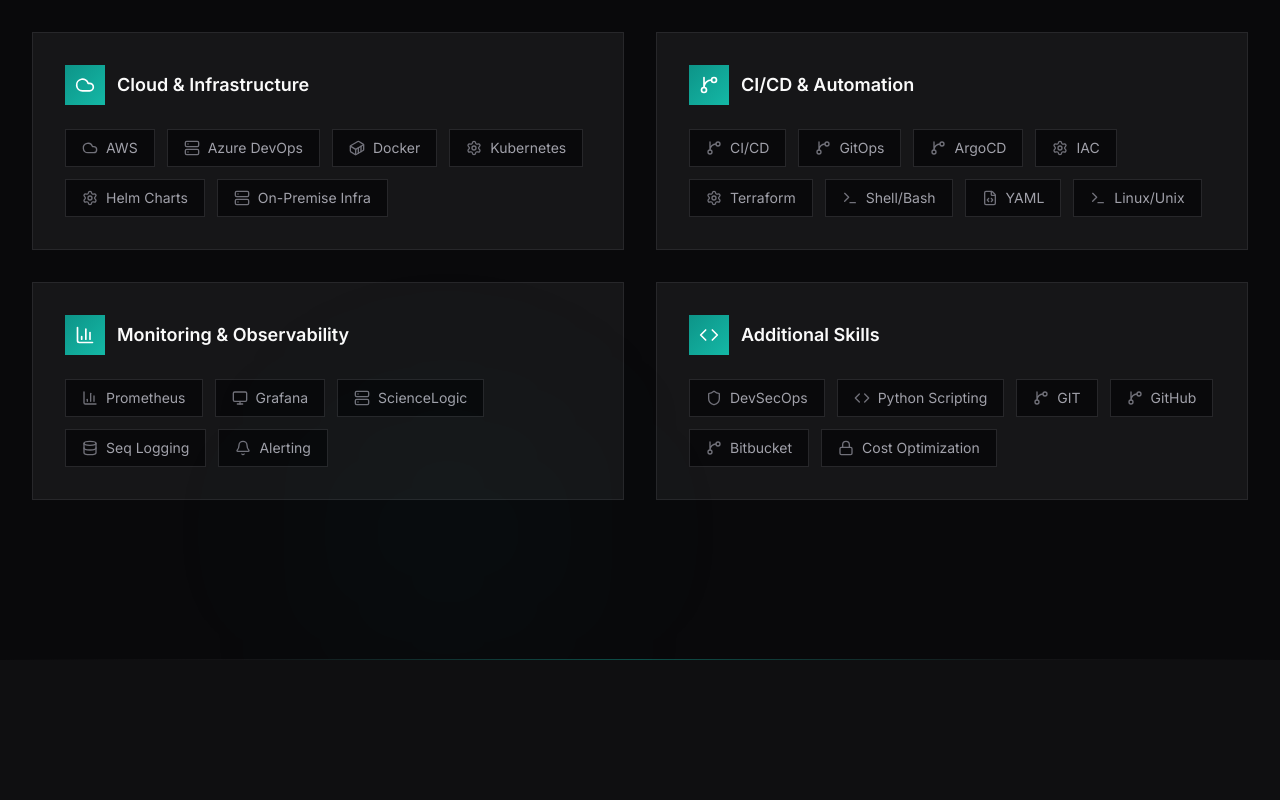
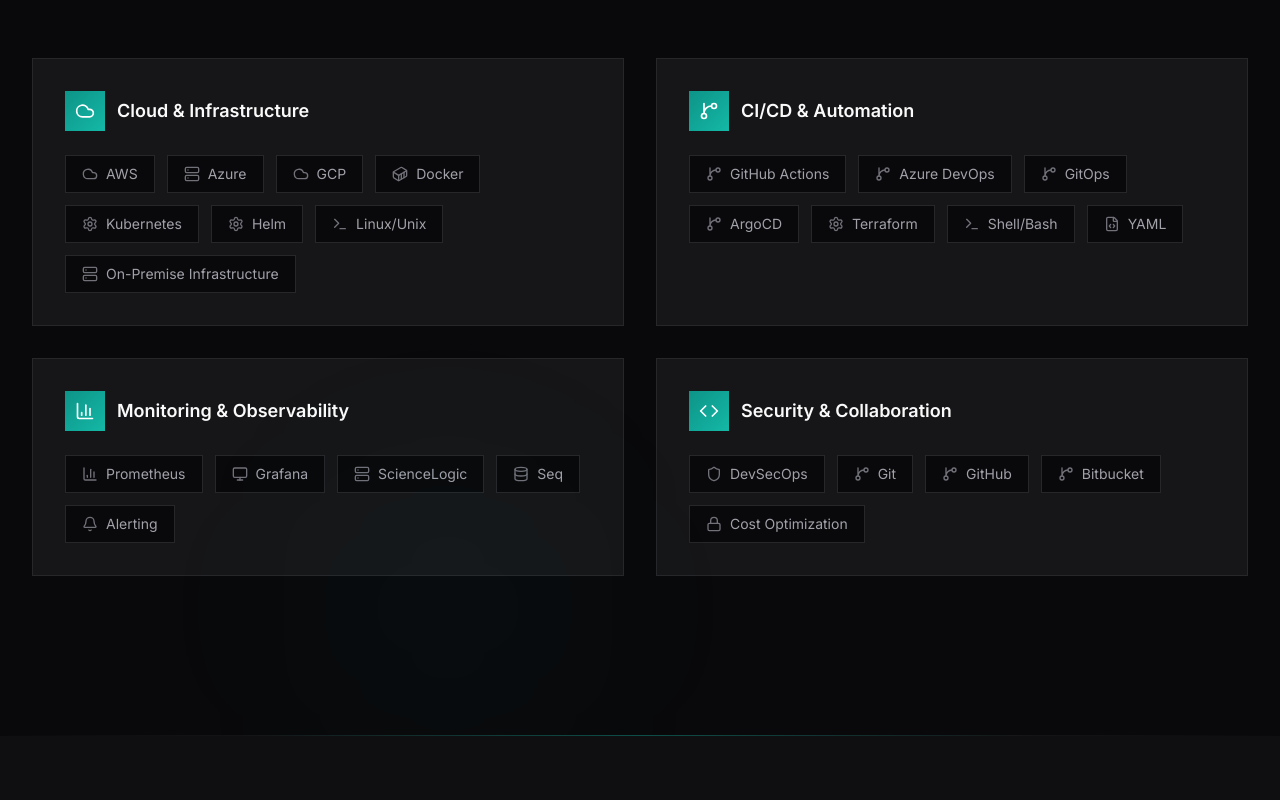
Before and after one commit to sumitNITS/SKD_Website, a React (Vite) app: page / in a window 1280 px wide. Shown: the part 3400-4200 px from the top of the page. Built offline with nearby package versions, Linux system fonts and the light colour scheme.

Commit message:
minor modifications

```diff
--- a/src/sections/Experience.tsx
+++ b/src/sections/Experience.tsx
@@ -20,7 +20,7 @@
       period: 'July 2025 – Nov 2025',
       location: 'Hyderabad, India',
       highlights: [
-        'Managed high-throughput AWS MSK (Kafka) clusters and multi-environment SaaS deployments',
+        'Orchestrated cloud operations for high-scale fintech platforms across multi-environment SaaS deployments, maintaining 99.9% uptime on AWS and Kubernetes',
         'Provided L2/L3 on-call support, conducting Root Cause Analysis (RCA) and writing postmortems',
         'Collaborated with engineering teams to maintain resilient and compliant cloud operations',
       ],
--- a/src/sections/Skills.tsx
+++ b/src/sections/Skills.tsx
@@ -17,25 +17,26 @@
       icon: Cloud,
       skills: [
         { name: 'AWS', icon: Cloud },
-        { name: 'Azure DevOps', icon: Server },
+        { name: 'Azure', icon: Server },
+        { name: 'GCP', icon: Cloud },
         { name: 'Docker', icon: Container },
         { name: 'Kubernetes', icon: Settings },
-        { name: 'Helm Charts', icon: Settings },
-        { name: 'On-Premise Infra', icon: Server },
+        { name: 'Helm', icon: Settings },
+        { name: 'Linux/Unix', icon: Terminal },
+        { name: 'On-Premise Infrastructure', icon: Server },
       ],
     },
     {
       name: 'CI/CD & Automation',
       icon: GitBranch,
       skills: [
-        { name: 'CI/CD', icon: GitBranch },
+        { name: 'GitHub Actions', icon: GitBranch },
+        { name: 'Azure DevOps', icon: GitBranch },
         { name: 'GitOps', icon: GitBranch },
         { name: 'ArgoCD', icon: GitBranch },
-        { name: 'IAC', icon: Settings },
         { name: 'Terraform', icon: Settings },
         { name: 'Shell/Bash', icon: Terminal },
         { name: 'YAML', icon: FileCode },
-        { name: 'Linux/Unix', icon: Terminal },
       ],
     },
     {
@@ -45,17 +46,16 @@
         { name: 'Prometheus', icon: BarChart3 },
         { name: 'Grafana', icon: Monitor },
         { name: 'ScienceLogic', icon: Server },
-        { name: 'Seq Logging', icon: Database },
+        { name: 'Seq', icon: Database },
         { name: 'Alerting', icon: Bell },
       ],
     },
     {
-      name: 'Additional Skills',
+      name: 'Security & Collaboration',
       icon: Code,
       skills: [
         { name: 'DevSecOps', icon: Shield },
-        { name: 'Python Scripting', icon: Code },
-        { name: 'GIT', icon: GitBranch },
+        { name: 'Git', icon: GitBranch },
         { name: 'GitHub', icon: GitBranch },
         { name: 'Bitbucket', icon: GitBranch },
         { name: 'Cost Optimization', icon: Lock },
```
